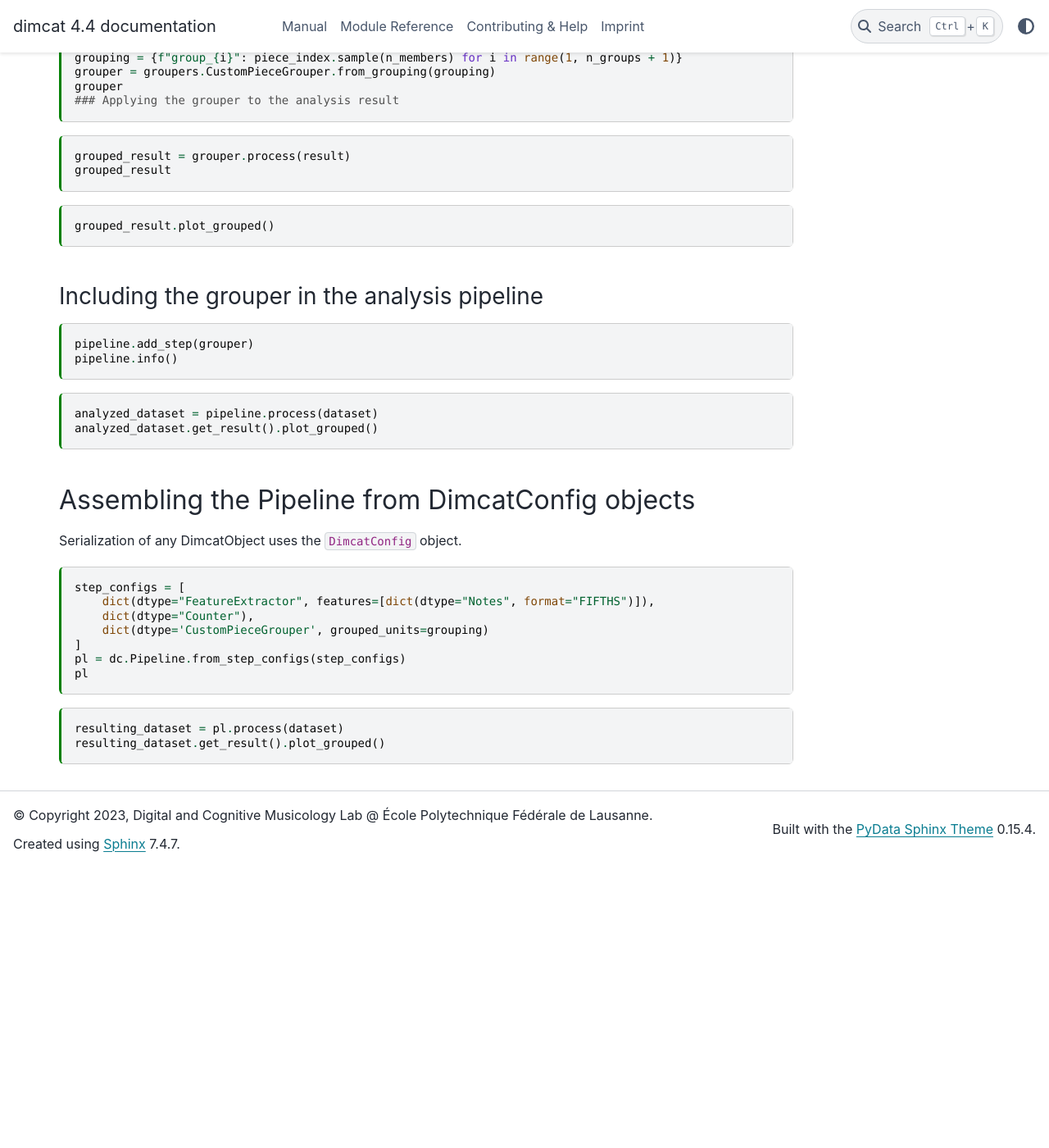
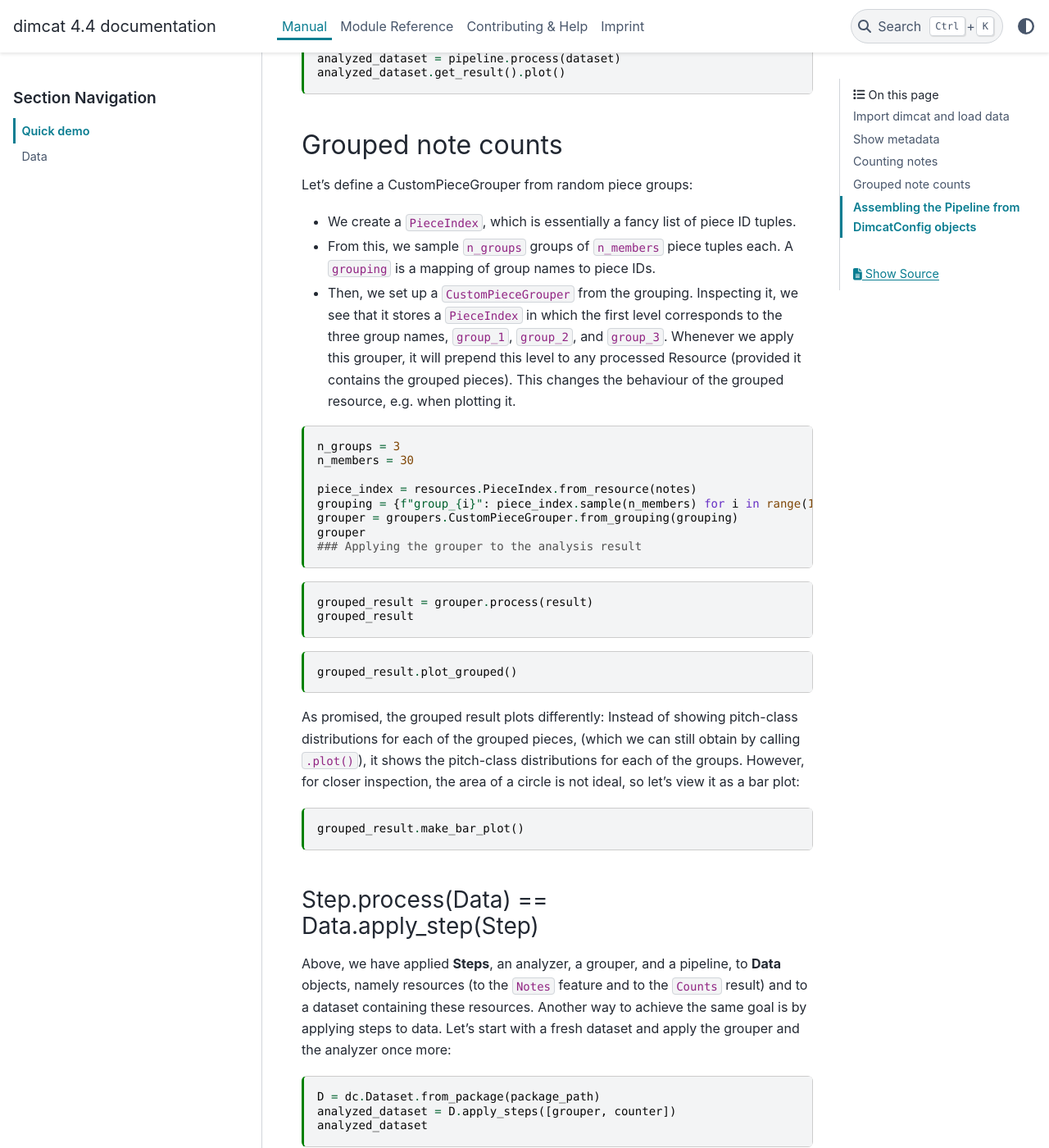
Before and after one commit to DCMLab/dimcat, a Sphinx documentation site: the page built from docs/manual/quick.md, in a window 1280 px wide and 1400 px high, scrolled down 1802 px. Shown: the whole window at 82% size. Built offline with Sphinx 7.4.7 and the PyData theme 0.15.4, drawn with Linux system fonts in a browser that asks for light colours; comment, search, counter and statistics services are not loaded; before the commit the page ends 2860 px from its top, so only the background shows below that; some of the changed text lies outside the part shown.

Commit message:
docs: adds more text to Quickstart notebook and adds it to the manual

````diff
--- a/docs/manual/index.rst
+++ b/docs/manual/index.rst
@@ -5,4 +5,5 @@ Manual
 .. toctree::
    :maxdepth: 3
 
+   quick
    data
--- a/docs/manual/quick.md
+++ b/docs/manual/quick.md
@@ -44,10 +44,17 @@ result = analyzers.Counter().process(notes)
 result.plot()
 ```
 
-The `FeatureExtractor` is added to the dataset implicitly, but not the `Counter` because it's applied only to the extracted feature:
+The `FeatureExtractor` is added to the dataset's pipeline implicitly, but the `Counter` is not because it's applied only to the extracted feature:
 
 ```{code-cell}
 dataset
+```
+
+The pitch-class distributions shown by `.plot()` correspond to the current **unit of analysis**, which defaults to the piece-level.
+Results also come with a second plotting method, `.plot_grouped()`. Since no groupers have been applied, the entire dataset is treated as a single group:
+
+```{code-cell}
+result.plot_grouped()
 ```
 
 ### Variant 2: Imply feature extraction in the analyzer
@@ -82,6 +89,13 @@ analyzed_dataset.get_result().plot()
 
 Let's define a CustomPieceGrouper from random piece groups:
 
+* We create a `PieceIndex`, which is essentially a fancy list of piece ID tuples.
+* From this, we sample `n_groups` groups of `n_members` piece tuples each. A `grouping` is a mapping of group names to piece IDs.
+* Then, we set up a `CustomPieceGrouper` from the grouping. Inspecting it, we see that it stores a `PieceIndex` in which the first
+  level corresponds to the three group names, `group_1`, `group_2`, and `group_3`. Whenever we apply this grouper, it will prepend
+  this level to any processed Resource (provided it contains the grouped pieces). This changes the behaviour of the grouped resource,
+  e.g. when plotting it.
+
 ```{code-cell}
 n_groups = 3
 n_members = 30
@@ -102,27 +116,75 @@ grouped_result
 grouped_result.plot_grouped()
 ```
 
-### Including the grouper in the analysis pipeline
+As promised, the grouped result plots differently: Instead of showing pitch-class distributions for each of the grouped pieces,
+(which we can still obtain by calling `.plot()`), it shows the pitch-class distributions for each of the groups.
+However, for closer inspection, the area of a circle is not ideal, so let's view it as a bar plot:
 
 ```{code-cell}
-pipeline.add_step(grouper)
-pipeline.info()
+grouped_result.make_bar_plot()
+```
+
+### Step.process(Data) == Data.apply_step(Step)
+
+Above, we have applied **Steps**, an analyzer, a grouper, and a pipeline, to **Data** objects, namely
+resources (to the `Notes` feature and to the `Counts` result) and to a dataset containing these resources.
+Another way to achieve the same goal is by applying steps to data. Let's start with a fresh dataset and
+apply the grouper and the analyzer once more:
+
+```{code-cell}
+D = dc.Dataset.from_package(package_path)
+analyzed_dataset = D.apply_steps([grouper, counter])
+analyzed_dataset
 ```
 
 ```{code-cell}
-analyzed_dataset = pipeline.process(dataset)
-analyzed_dataset.get_result().plot_grouped()
+result = analyzed_dataset.get_result()
+result
+```
+
+```{code-cell}
+result.default_groupby
+```
+
+```{code-cell}
+analyzed_dataset.get_result().make_bar_plot()
 ```
 
 ## Assembling the Pipeline from DimcatConfig objects
 
-Serialization of any DimcatObject uses the `DimcatConfig` object.
+Serialization of any DimcatObject uses the `DimcatConfig` object. Each config needs to have at least the key `dtype`,
+specifying the name of a DimcatObject. Any other keys need to correspond to init arguments of that object. Wrong keys
+or invalid values are rejected:
+
+```{code-cell}
+:tags: [raises-exception]
+
+config = dc.DimcatConfig(dtype="Notes", format="bananas")
+```
+
+Any DimcatObject can be expressed as a config:
+
+```{code-cell}
+config = counter.to_config()
+config
+```
+
+Any config can be used to instantiate a DimcatObject:
+
+```{code-cell}
+counter_copy = config.create()
+print(f"""The new object and the old object are
+equal: {counter == counter_copy}
+identical: {counter is counter_copy}""")
+```
+
+Wherever DiMCAT operates with configs, it also accepts dictionaries:
 
 ```{code-cell}
 step_configs = [
     dict(dtype="FeatureExtractor", features=[dict(dtype="Notes", format="FIFTHS")]),
-    dict(dtype="Counter"),
-    dict(dtype='CustomPieceGrouper', grouped_units=grouping)
+    dict(dtype='CustomPieceGrouper', grouped_units=grouping),
+    dict(dtype="Counter")
 ]
 pl = dc.Pipeline.from_step_configs(step_configs)
 pl
@@ -130,5 +192,5 @@ pl
 
 ```{code-cell}
 resulting_dataset = pl.process(dataset)
-resulting_dataset.get_result().plot_grouped()
+resulting_dataset.get_result().make_bar_plot()
 ```
--- a/docs/requirements.txt
+++ b/docs/requirements.txt
@@ -1 +1 @@
-dimcat[docs]
+dimcat[docs]>=2.0.0
````
Also changed, not shown: other parts of docs/manual/quick.md (+1 -1 lines).
